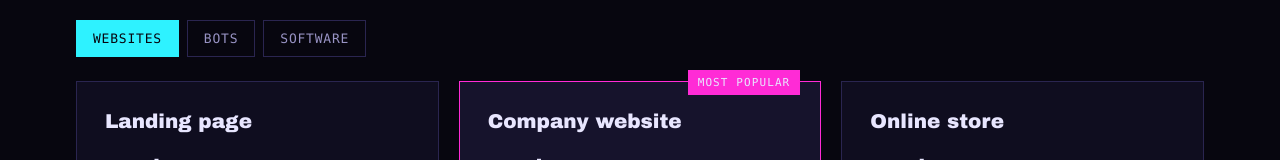
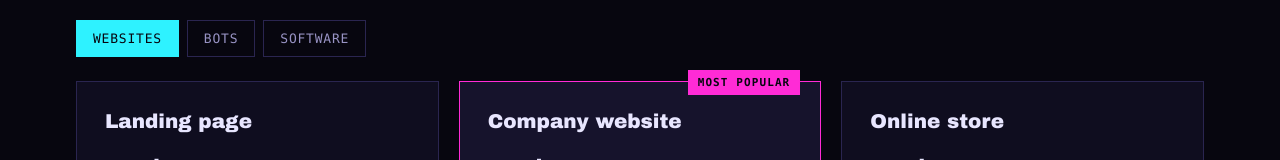
Before and after one commit to sashanazarenko2051-source/mantrogor, a plain HTML site: page prices.html in a window 1280 px wide. Shown: the part 325-485 px from the top of the page. Drawn offline with Linux system fonts and the light colour scheme; a web font is replaced by a local one.

Commit message:
Price badge: dark bold text on magenta for readable contrast
Co-Authored-By: Claude Opus 5.5 <noreply@anthropic.com>

```diff
--- a/style.css
+++ b/style.css
@@ -217,7 +217,7 @@ a.svc:hover { border-color: var(--cyan); transform: translateY(-3px); }
 .tiers { display: grid; grid-template-columns: repeat(auto-fit, minmax(260px, 1fr)); gap: 20px; }
 .tier { background: var(--panel); border: 1px solid var(--line); padding: 28px; display: grid; gap: 14px; align-content: start; position: relative; }
 .tier.hot { border-color: var(--magenta); background: var(--panel-2); }
-.tier .badge { position: absolute; top: -12px; right: 20px; background: var(--magenta); color: var(--fg); font-family: var(--font-mono); font-size: 11px; letter-spacing: .1em; text-transform: uppercase; padding: 4px 10px; }
+.tier .badge { position: absolute; top: -12px; right: 20px; background: var(--magenta); color: var(--void); font-weight: 700; font-family: var(--font-mono); font-size: 11px; letter-spacing: .1em; text-transform: uppercase; padding: 4px 10px; }
 .tier h3 { font-size: 20px; }
 .price { font-family: var(--font-display); font-size: 36px; font-weight: 700; font-variant-numeric: tabular-nums; }
 .price small { font-family: var(--font-mono); font-size: 13px; font-weight: 400; color: var(--muted); }
```
